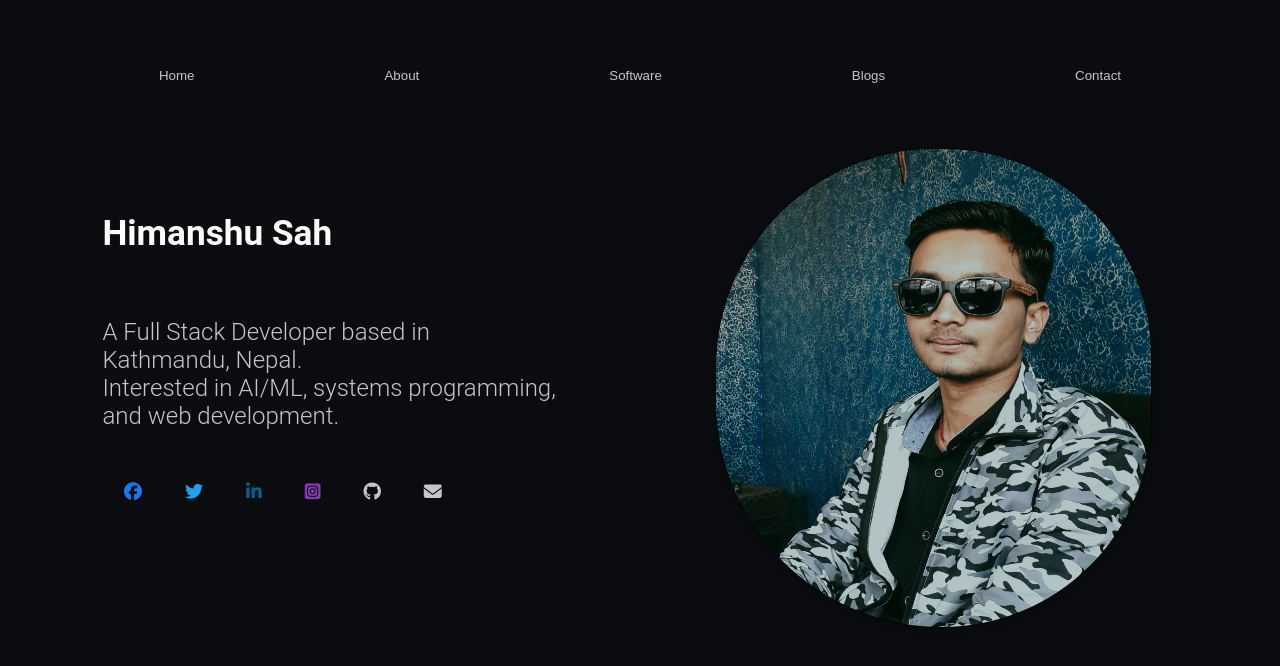
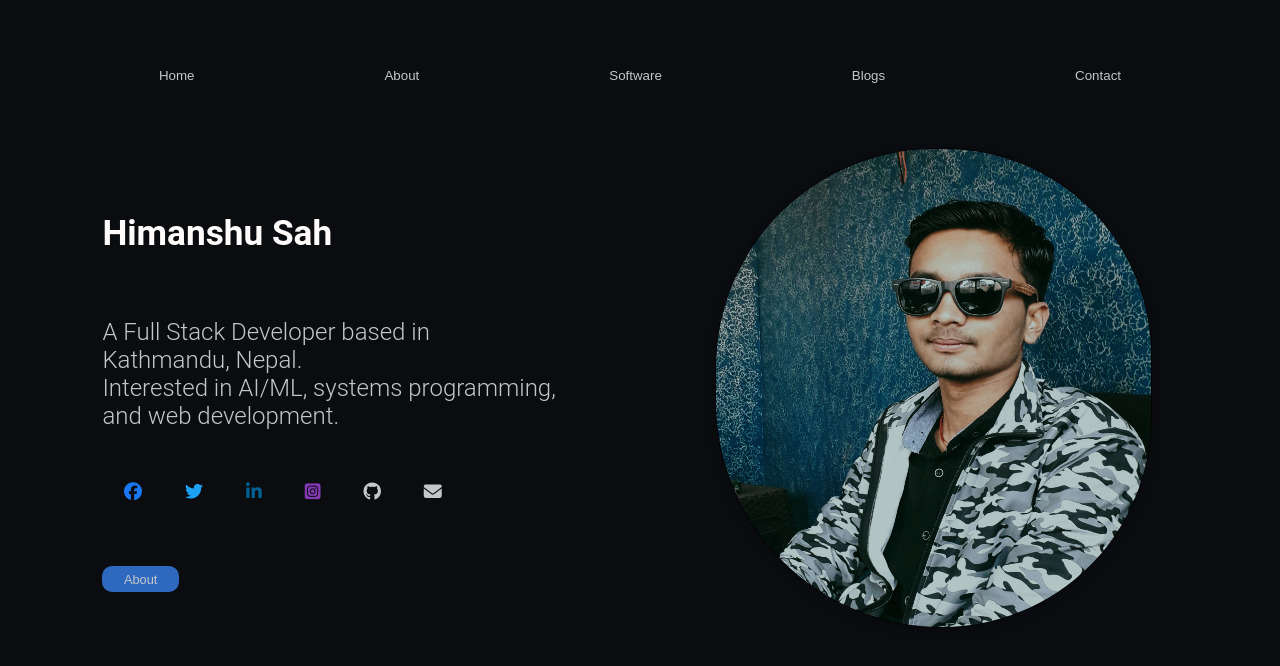
Before and after one commit to Sahhimanshu7/PersonalWebsiteReact, a JavaScript app in the folder my-website/: page / in a window 1280 px wide. Shown: the top 666 px of the page. Built offline with nearby package versions, Linux system fonts and the light colour scheme.

Commit message:
Added about button and completed the first page

```diff
--- a/my-website/src/Components/Footer.js
+++ b/my-website/src/Components/Footer.js
@@ -1,7 +1,16 @@
+import {Link} from "react-router-dom";
+
 function Footer({buttonName}){
+
     return(
-        <h1>This is footer page</h1>
+        <div className="footer">
+            <div className="footer-content">
+                <div className="footer-content-left">
+                    <Link to={buttonName}><button>{buttonName}</button></Link>
+                </div>
+            </div>
+        </div>
     )
 
 }
-default export Footer;
+export default Footer;
--- a/my-website/src/Components/Logo.js
+++ b/my-website/src/Components/Logo.js
@@ -1,8 +1,10 @@
 import Photo from "./Photo";
 import Intro from "./Intro";
 import Social from "./Social";
+import Footer from "./Footer";
 
 function Logo(){
+    let button = "About";
     return (
         <>
         <Photo />
@@ -11,6 +13,7 @@ function Logo(){
         </div>
         <Intro />
         <Social />
+        <Footer buttonName={button}/>
         </>
     )
 }
--- a/my-website/src/Components/Social.js
+++ b/my-website/src/Components/Social.js
@@ -4,7 +4,7 @@ function Social() {
   return (
     <div className="social">
       <div className="fb"><a href={fb}><i class="fab fa-facebook"></i></a></div>
-      <div className="tw"><a href="https://twitter.com/himanshu_sah"><i class="fab fa-twitter"></i></a></div>
+      <div className="tw"><a href="https://twitter.com/sahhimanshu41"><i class="fab fa-twitter"></i></a></div>
       <div className="in"><a href="https://www.linkedin.com/in/himanshu-sah-a98799165/"><i class="fab fa-linkedin-in"></i></a></div>
       <div className="insta"><a href="https://www.instagram.com/sah_himanshu7/"><i class="fab fa-instagram-square"></i></a></div>
       <div className="git"><a href="https://github.com/Sahhimanshu7"><i class="fab fa-github"></i></a></div>
--- a/my-website/src/index.css
+++ b/my-website/src/index.css
@@ -116,3 +116,24 @@ code {
   text-shadow: #C5C6C7;
   font-size: large;
 }
+
+.footer-content{
+  margin: 5% 8%;
+}
+
+.footer-content-left button{
+  text-decoration: none;
+  font-size: 0.8rem;
+  color: #C5C6C7;
+
+  border: 0px solid #000000;
+  border-radius: 10px;
+  padding: 0.5% 2%;
+  background-color: #2F69BF;
+}
+
+
+
+.footer-content-left button:hover{
+  cursor: pointer;
+}
```
